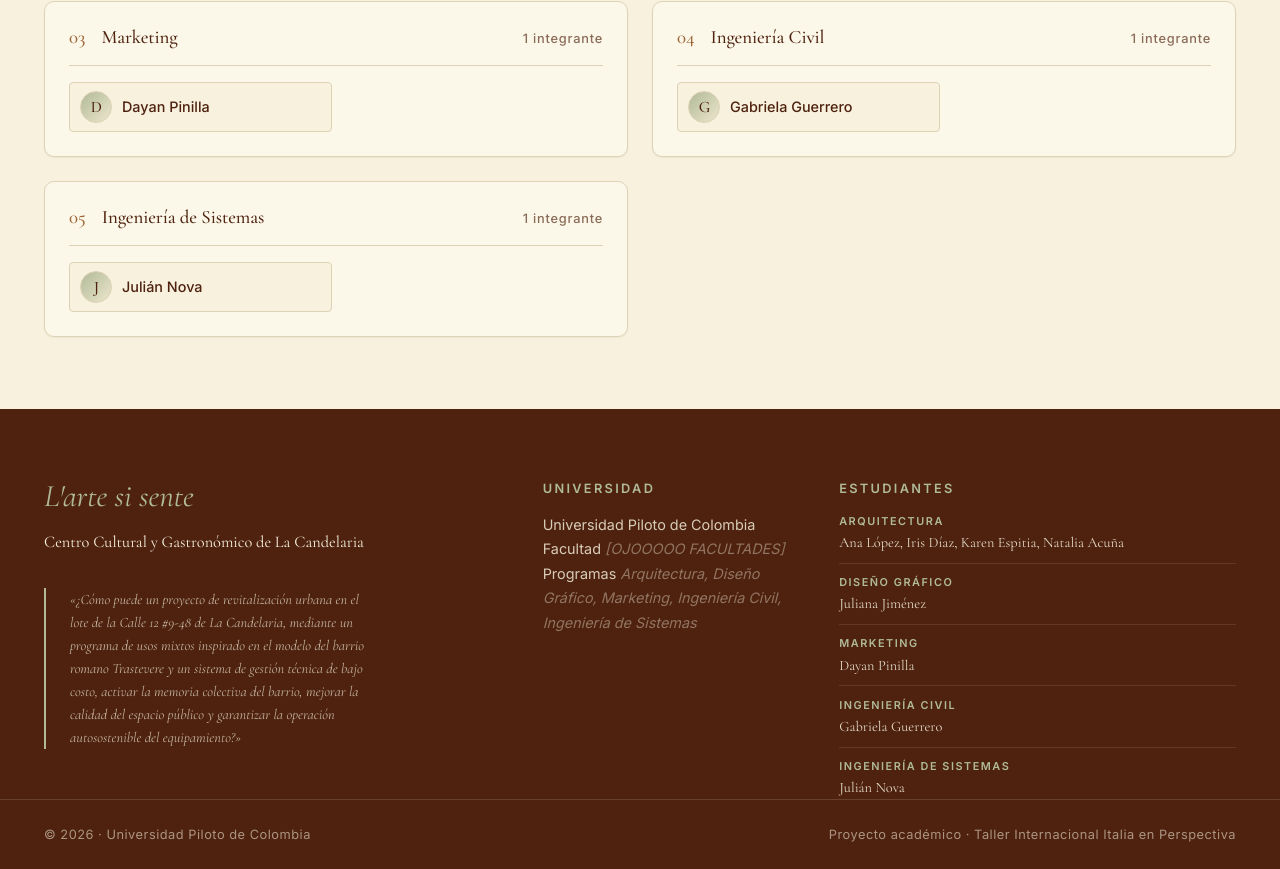
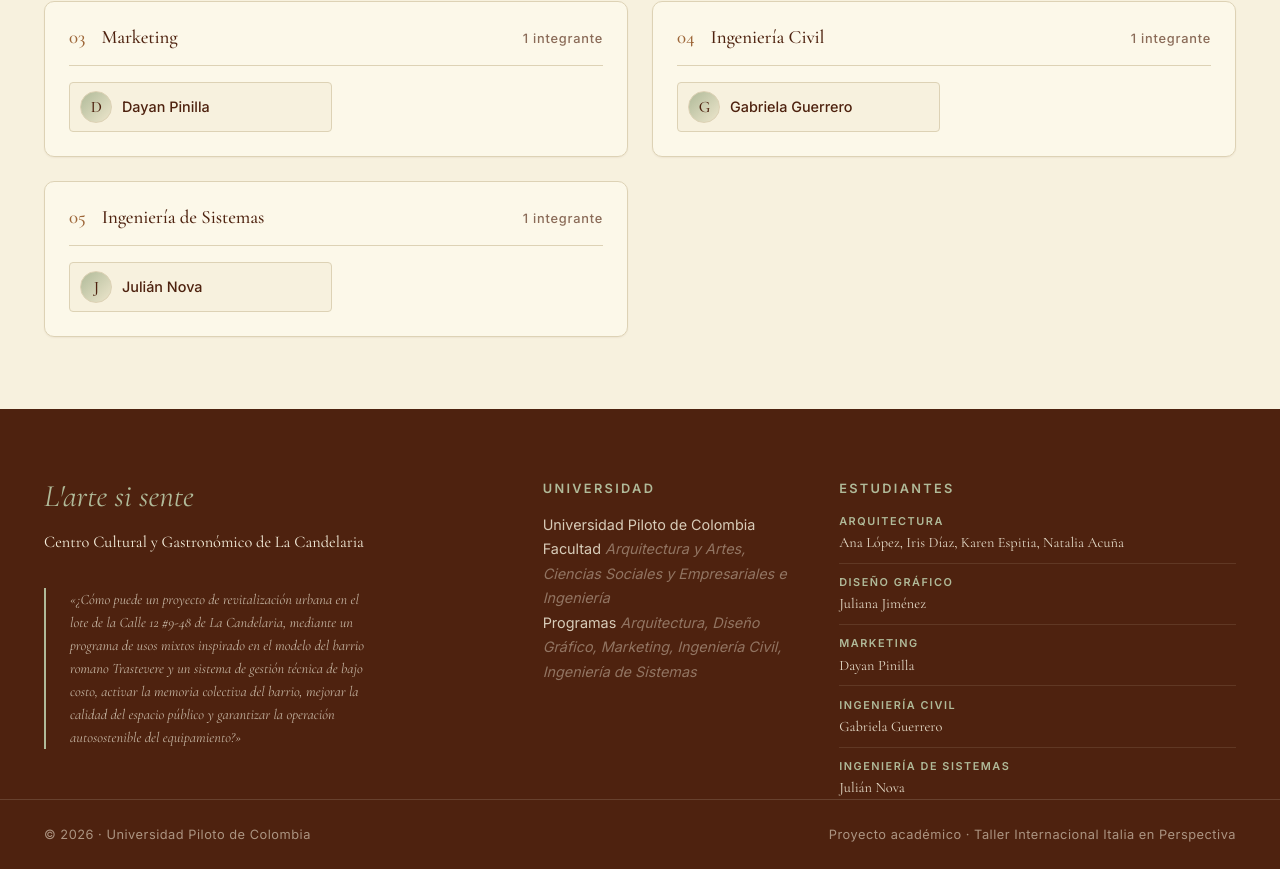
Before and after one commit to JulianNova2004/LaCandelaria_GastronomicAndCulturalCenter, a React (Vite) app: page / in a window 1280 px wide. Shown: the part 8252-9121 px from the top of the page. Built offline with nearby package versions, Linux system fonts and the light colour scheme.

Commit message:
Fix: Content at footer

```diff
--- a/src/components/Footer.jsx
+++ b/src/components/Footer.jsx
@@ -35,7 +35,7 @@ export default function Footer() {
             <h4>Universidad</h4>
             <p>
               Universidad Piloto de Colombia<br />
-              Facultad <span className="footer__pending">[OJOOOOO FACULTADES]</span><br />
+              Facultad <span className="footer__pending">Arquitectura y Artes, Ciencias Sociales y Empresariales e Ingeniería</span><br />
               Programas <span className="footer__pending">Arquitectura, Diseño Gráfico, Marketing, Ingeniería Civil, Ingeniería de Sistemas</span>
             </p>
           </div>
```
